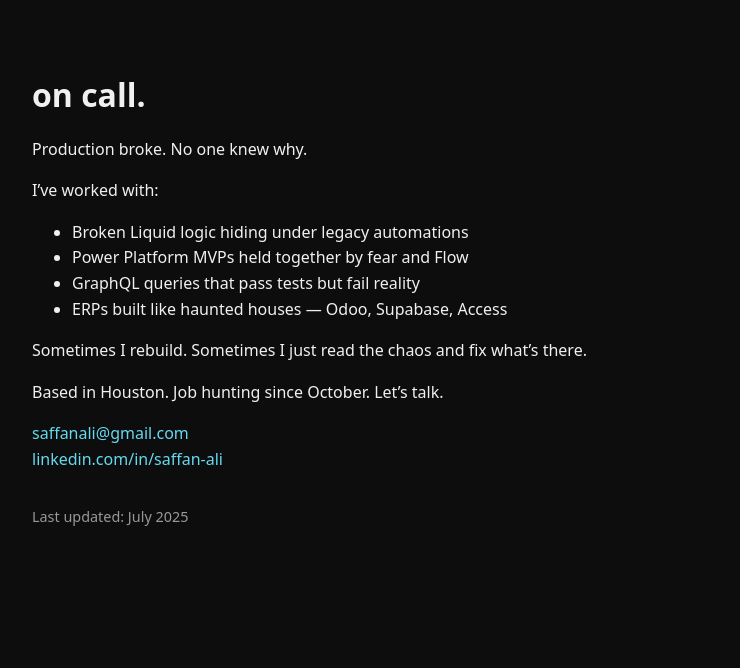
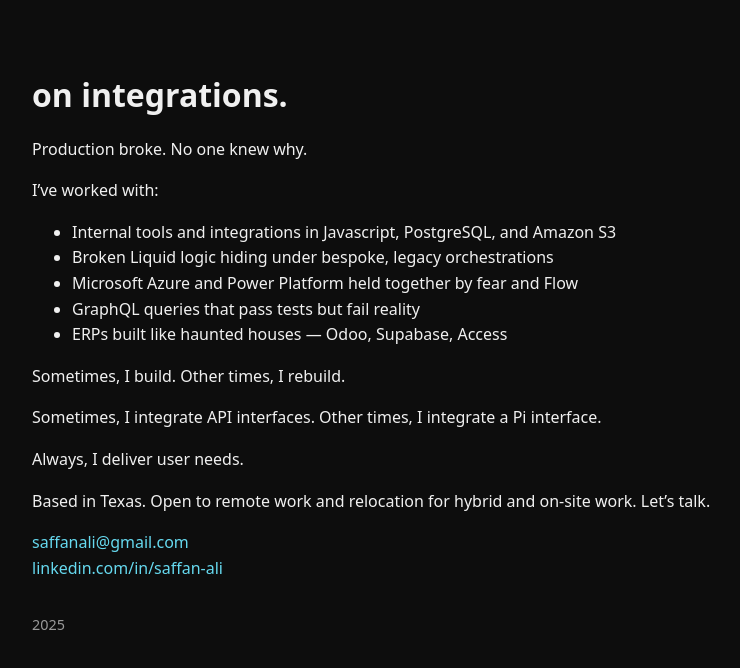
Before and after one commit to safmailas/saffan.tech, a plain HTML site: page index.html in a window 1280 px wide. Shown: the whole page, without its empty margins (258-998 px from the left). Drawn offline with Linux system fonts and the light colour scheme.

Commit message:
Update index.html

```diff
--- a/index.html
+++ b/index.html
@@ -3,7 +3,7 @@
 <head>
   <meta charset="UTF-8" />
   <meta name="viewport" content="width=device-width, initial-scale=1.0"/>
-  <title>on-call | saffan.tech</title>
+  <title>saffan.tech | on integrations. | A Portfolio by Saffan Ali </title>
   <style>
     body {
       background-color: #0d0d0d;
@@ -33,21 +33,24 @@
   </style>
 </head>
 <body>
-  <h1>on call.</h1>
+  <h1>on integrations.</h1>
   <p>Production broke. No one knew why.</p>
   <p>I’ve worked with:</p>
   <ul>
-    <li>Broken Liquid logic hiding under legacy automations</li>
-    <li>Power Platform MVPs held together by fear and Flow</li>
+    <li>Internal tools and integrations in Javascript, PostgreSQL, and Amazon S3</li>
+    <li>Broken Liquid logic hiding under bespoke, legacy orchestrations</li>
+    <li>Microsoft Azure and Power Platform held together by fear and Flow</li>
     <li>GraphQL queries that pass tests but fail reality</li>
     <li>ERPs built like haunted houses — Odoo, Supabase, Access</li>
   </ul>
-  <p>Sometimes I rebuild. Sometimes I just read the chaos and fix what’s there.</p>
-  <p>Based in Houston. Job hunting since October. Let’s talk.</p>
+  <p>Sometimes, I build. Other times, I rebuild.</p>
+  <p>Sometimes, I integrate API interfaces. Other times, I integrate a Pi interface.</p>
+  <p>Always, I deliver user needs.</p>
+  <p>Based in Texas. Open to remote work and relocation for hybrid and on-site work. Let’s talk.</p>
   <p>
     <a href="mailto:saffanali@gmail.com">saffanali@gmail.com</a><br/>
     <a href="https://linkedin.com/in/saffan-ali" target="_blank">linkedin.com/in/saffan-ali</a>
   </p>
-  <div class="subtle">Last updated: July 2025</div>
+  <div class="subtle">2025</div>
 </body>
 </html>
```
